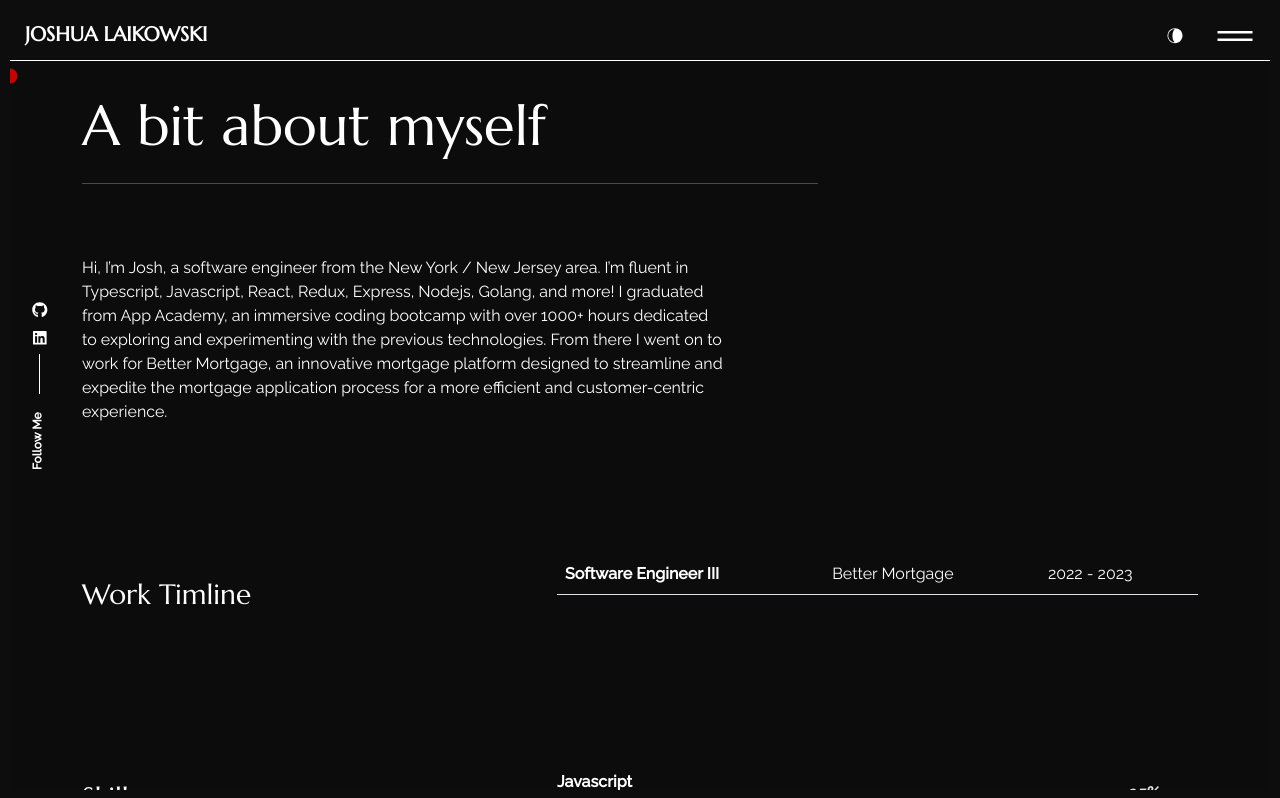
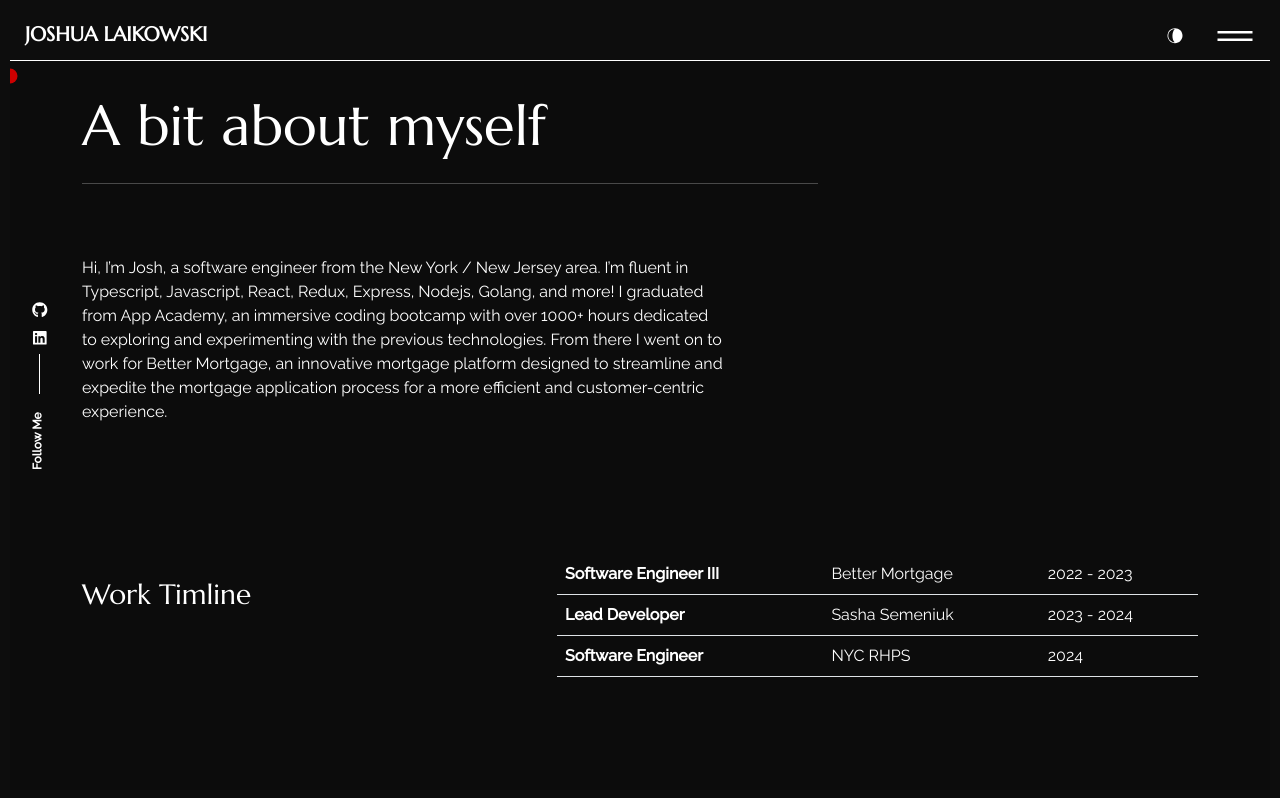
Before and after one commit to JLaikows/port, a React (Create React App) app: page /about in a window 1280 px wide. Shown: the top 798 px of the page. Built offline with nearby package versions, Linux system fonts and the light colour scheme.

Commit message:
Added experience

```diff
--- a/src/content_option.js
+++ b/src/content_option.js
@@ -29,6 +29,16 @@ const worktimeline = [
     jobtitle: "Software Engineer III",
     where: "Better Mortgage",
     date: "2022 - 2023",
+  },
+  {
+    jobtitle: "Lead Developer",
+    where: "Sasha Semeniuk",
+    date: "2023 - 2024",
+  },
+  {
+    jobtitle: "Software Engineer",
+    where: "NYC RHPS",
+    date: "2024",
   },
 ];
 
```
